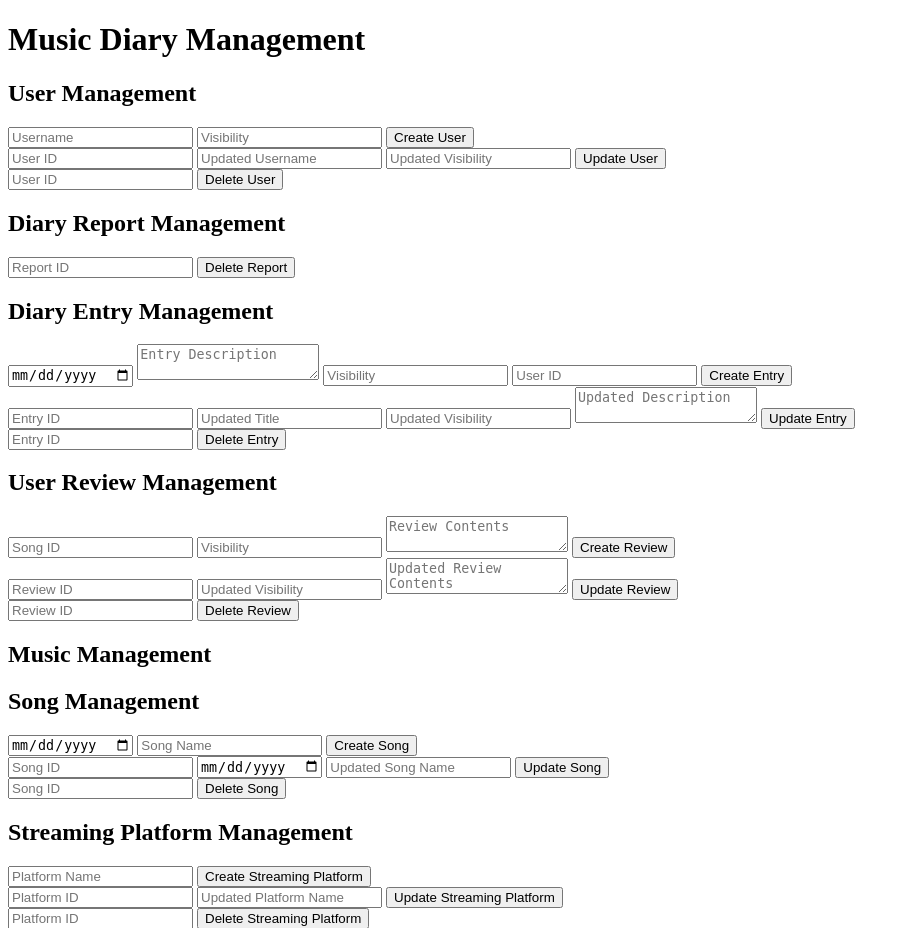
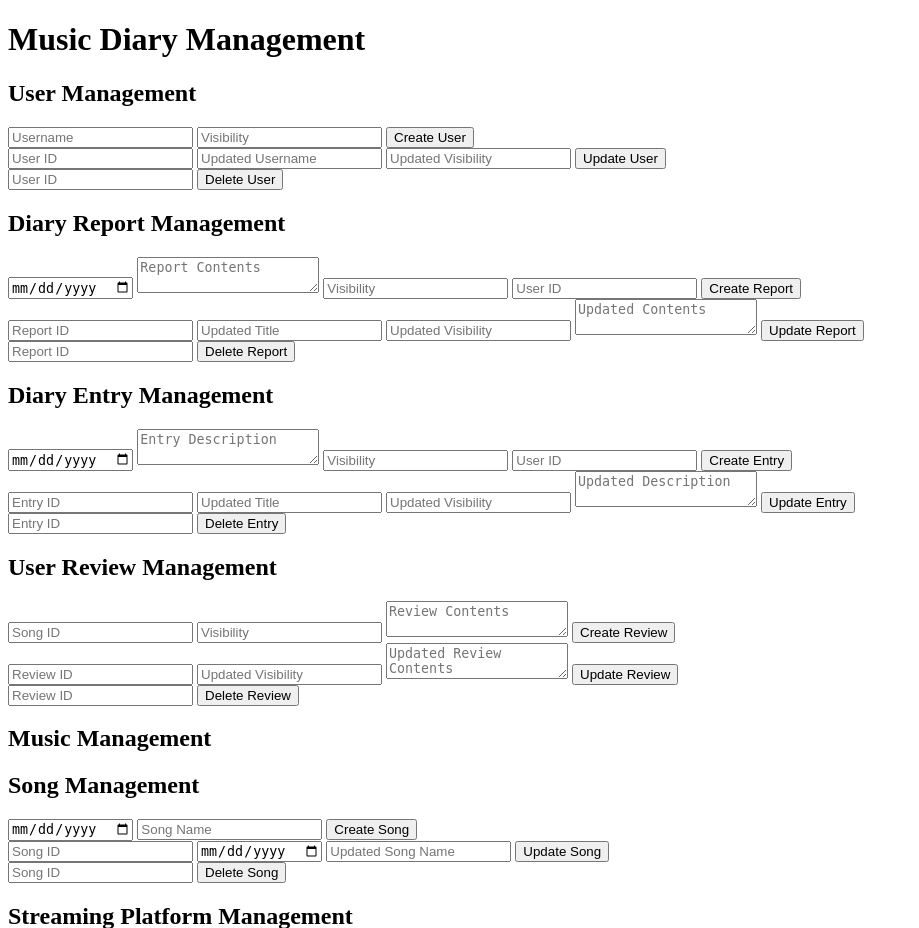
Before and after one commit to MusicDiaryDB/MusicDiaryDB, a Flask app: page / in a window 1280 px wide. Shown: the top 928 px of the page, without its empty margins (0-919 px from the left). Run offline with Flask 3, Linux system fonts and the light colour scheme; some libraries are stand-ins or nearby versions.

Commit message:
added dockerfile and report endpoints

```diff
--- a/main.py
+++ b/main.py
@@ -222,6 +222,61 @@ def delete_diary_entry(entry_id):
 #      DIARY REPORT ROUTES
 # ============================
 
+@app.route('/report/', methods=['POST'])
+def create_diary_report():
+    data = request.form
+    date = data.get('date')
+    description = data.get('description')
+    visibility = data.get('visibility')
+    user_id = data.get('userId')
+
+    if not date or not visibility or not user_id:
+        return jsonify({"error": "Missing fields"}), 400
+
+    existing_entry_query = '''
+        SELECT * FROM "DiaryReport" WHERE "Date" = %s AND "UserID" = %s
+    '''
+    existing_entry = execute_query(
+        existing_entry_query, (date, user_id), fetch_one=True)
+
+    if existing_entry:
+        return jsonify({"error": "Diary report for this date already exists"}), 400
+
+    query = '''
+        INSERT INTO "DiaryReport" ("Date", "Description", "Visibility", "UserID")
+        VALUES (%s, %s, %s, %s) RETURNING "ReportID"
+    '''
+    report_id = execute_query(
+        query, (date, description, visibility, user_id), fetch_one=True)
+
+    if report_id is None:
+        return jsonify({"error": "Diary report creation failed"}), 500
+
+    return jsonify({"message": "Diary report created", "ReportId": report_id}), 201
+
+
+@app.route('/report/<int:report_id>', methods=['PUT'])
+def update_diary_report(report_id):
+    data = request.form
+    description = data.get('description')
+    visibility = data.get('visibility')
+
+    if not visibility:
+        return jsonify({"error": "Missing fields"}), 400
+
+    query = '''
+        UPDATE "DiaryReport"
+        SET "Description" = %s, "Visibility" = %s
+        WHERE "ReportID" = %s
+    '''
+    result = execute_query(query, (description, visibility, report_id))
+
+    if result is None or result == 0:
+        return jsonify({"error": "Diary report not found"}), 404
+
+    return jsonify({"message": "Diary report updated", "ReportID": report_id}), 200
+
+
 # DELETE /report/:reportId - Delete a report
 @app.route('/report/<int:report_id>', methods=['DELETE'])
 def delete_report(report_id):
--- a/templates/index.html
+++ b/templates/index.html
@@ -43,6 +43,24 @@
   <!-- Diary Report Operations -->
   <section id="report">
     <h2>Diary Report Management</h2>
+
+    <!-- Create Report  -->
+    <form id="create-report-form">
+      <input type="date" name="date" required>
+      <textarea name="description" placeholder="Report Contents"></textarea>
+      <input type="text" name="visibility" placeholder="Visibility" required>
+      <input type="text" name="userId" placeholder="User ID" required>
+      <button type="submit">Create Report</button>
+    </form>
+
+    <!-- Update Report -->
+    <form id="update-report-form">
+      <input type="text" name="reportId" placeholder="Report ID" required>
+      <input type="text" name="title" placeholder="Updated Title">
+      <input type="text" name="visibility" placeholder="Updated Visibility">
+      <textarea name="description" placeholder="Updated Contents"></textarea>
+      <button type="submit">Update Report</button>
+    </form>
 
     <!-- Delete Report -->
     <form id="delete-report-form">
@@ -321,8 +339,38 @@
       });
 
       // Diary Report Management
+      const createReportForm = document.getElementById('create-report-form');
+      const updateReportForm = document.getElementById('update-report-form');
       const deleteReportForm = document.getElementById('delete-report-form');
       const reportOutput = document.getElementById('report-output');
+
+      // Create Entry
+      createReportForm.addEventListener('submit', async function (e) {
+        e.preventDefault();
+        const formData = new FormData(createReportForm);
+        const response = await fetch('/report/', {
+          method: 'POST',
+          body: formData,
+        });
+
+        const result = await response.json();
+        const userOutput = document.getElementById('user-output');
+        userOutput.innerHTML = `<p>${result.message}</p><p>ReportID: ${result.reportID}</p>`;
+      });
+
+      updateReportForm.addEventListener('submit', async function (e) {
+        e.preventDefault();
+        const formData = new FormData(updateReportForm);
+        const reportId = formData.get('reportId');
+        const response = await fetch(`/report/${reportId}`, {
+          method: 'PUT',
+          body: formData,
+        });
+
+        const result = await response.json();
+        const userOutput = document.getElementById('user-output');
+        userOutput.innerHTML = `<p>${result.message}</p>`;
+      });
 
       // Delete Report
       deleteReportForm.addEventListener('submit', async function (e) {
```
Also changed, not shown: 1 other file.
